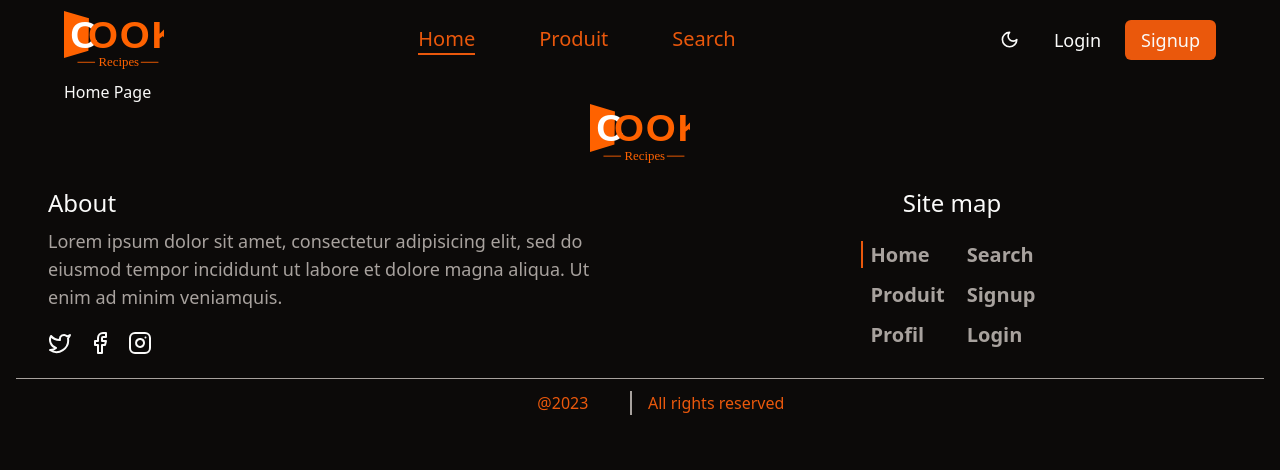
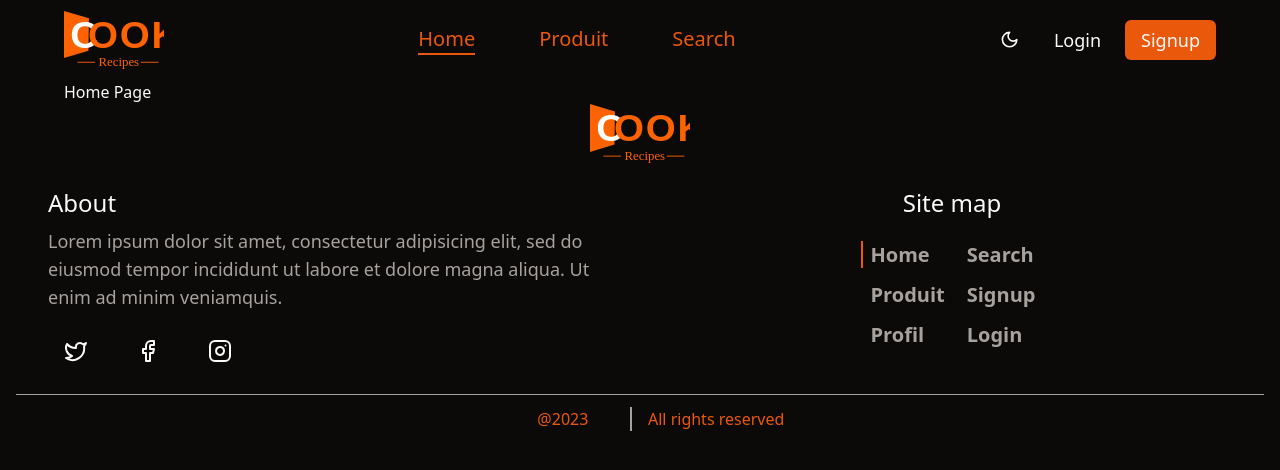
Before and after one commit to drimov/CookRecipes, a React (Vite) app: page / in a window 1280 px wide. Shown: the top 470 px of the page. Built offline with nearby package versions, Linux system fonts and the light colour scheme.

Commit message:
style: 💄icone social en boutton

```diff
--- a/src/components/footer.tsx
+++ b/src/components/footer.tsx
@@ -1,5 +1,6 @@
 import { Facebook, Instagram, Twitter } from "lucide-react"
 
+import { Button } from "./ui/button"
 import { LinksPath } from "@/types/app"
 import { NavLink } from "./ui/navlink"
 import { links } from "@/commons/constants"
@@ -21,9 +22,15 @@ const Footer = () => {
           </div>
           {/* social */}
           <div className="my-4 flex flex-row gap-4 ">
-            <Twitter />
-            <Facebook />
-            <Instagram />
+            <Button variant={"ghost"}>
+              <Twitter />
+            </Button>
+            <Button variant={"ghost"}>
+              <Facebook />
+            </Button>
+            <Button variant={"ghost"}>
+              <Instagram />
+            </Button>
           </div>
         </div>
         {/* site map */}
```
